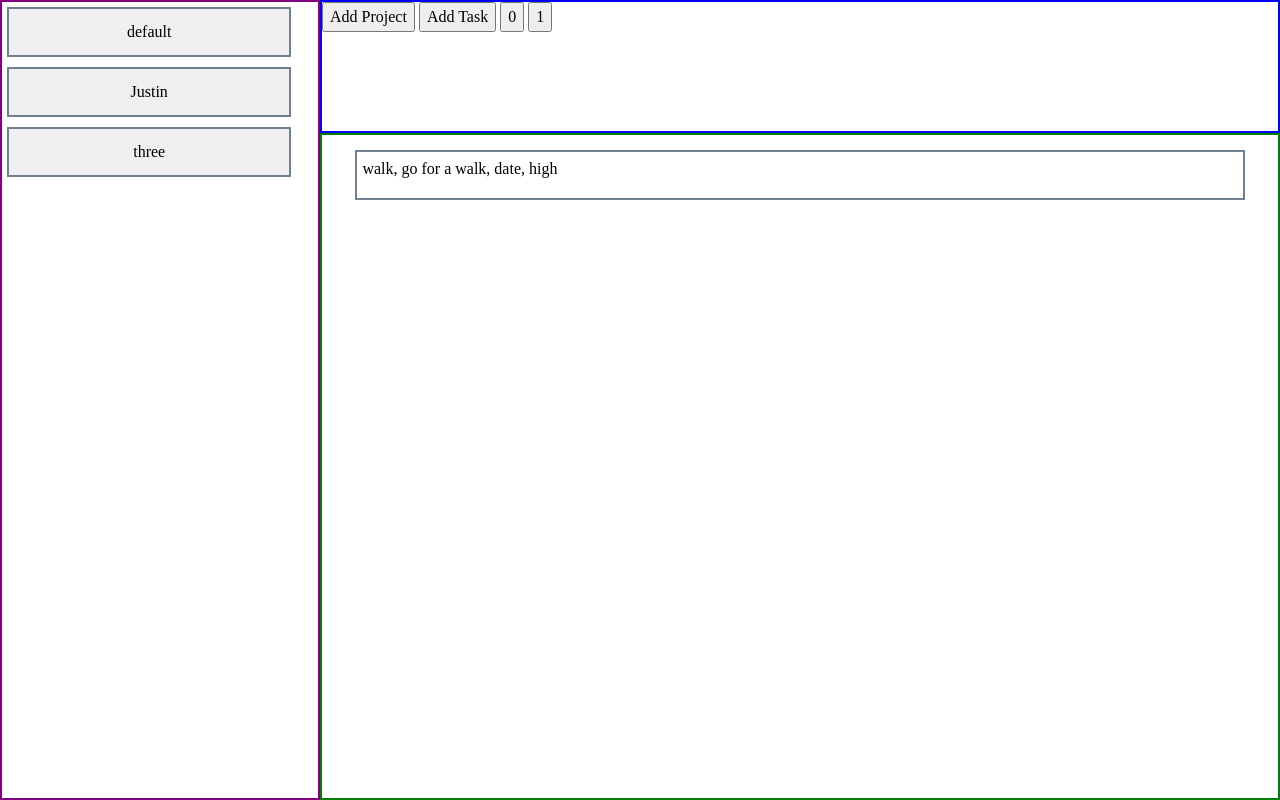
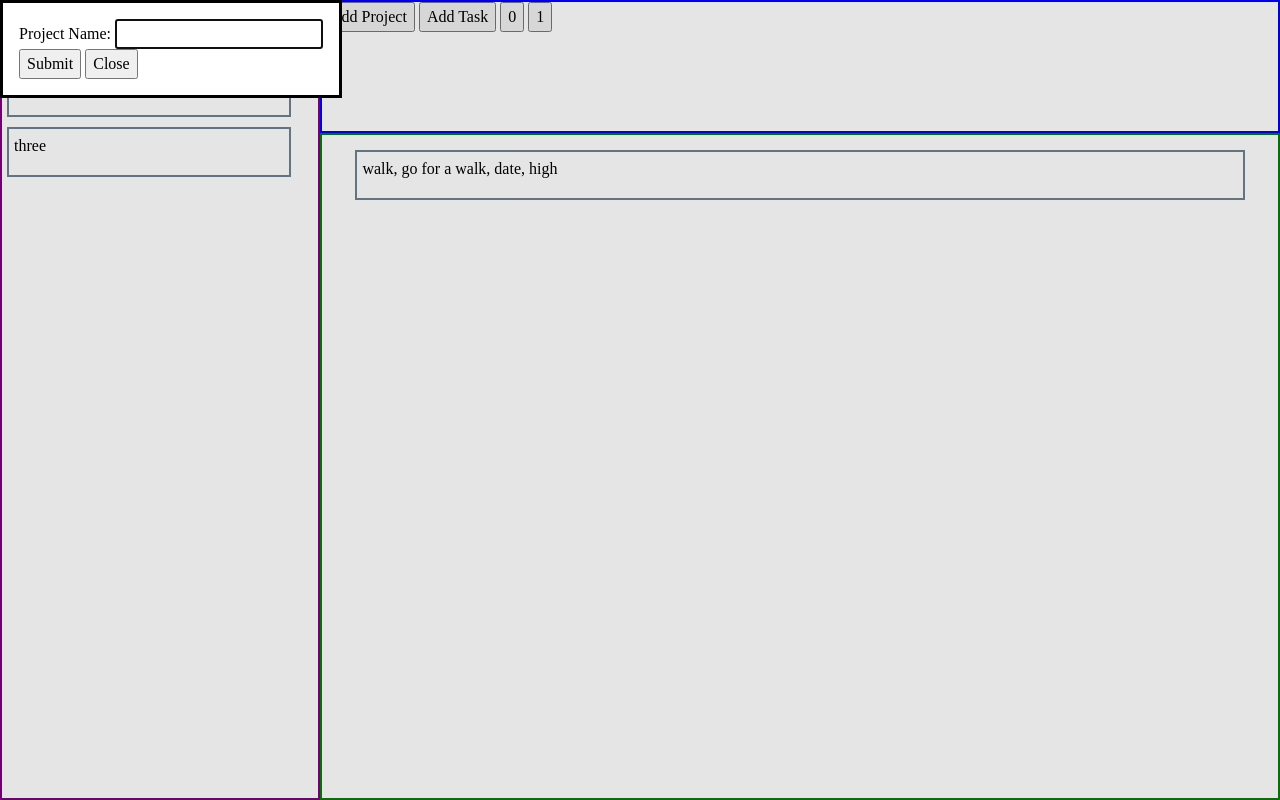
Before and after one commit to JuicetenG/todo-list, a website built with webpack: page src/template.html in a window 1280 px wide. Both pictures are taken after a click on the button "Add Project". Built offline with nearby package versions, Linux system fonts and the light colour scheme.

Commit message:
add functionality to click on different projects and to add projects using the add project button

```diff
--- a/src/actions.js
+++ b/src/actions.js
@@ -12,6 +12,7 @@ const actions = (() => {
     projectIDs();
     dom.displayProjects();
     currentProject = projects[newProject.id];
+    dom.displayTodos();
   }
 
   function projectIDs() {
--- a/src/dom.js
+++ b/src/dom.js
@@ -1,8 +1,14 @@
 import actions from './actions.js';
 
 const dom  = (() => {
-  const addTaskBtn = document.querySelector("#addTodo");
+  const addTaskBtn = document.querySelector('#addTodo');
+  const addProjectBtn = document.querySelector('#addProject')
   let projectButtons;
+
+  const projectForm = document.querySelector('#projectForm');
+  const projectModal = document.querySelector('#projectModal');
+  const projectSubmit = document.querySelector('#projectSubmitButton');
+  const projectClose = document.querySelector('#projectCloseButton');
 
   const todoForm = document.querySelector('#todoForm');
   const todoModal = document.querySelector('#todoModal');
@@ -13,6 +19,8 @@ const dom  = (() => {
   let todoDescription = document.querySelector('#todoDesc');
   let todoDate = document.querySelector('#todoDate');
   let todoPriority = document.querySelector('#todoPriority');
+
+  let projectName = document.querySelector('#projectName');
 
   function displayTodos() {
     const todoDisplay = document.querySelector('#rightColumn');
@@ -32,24 +40,25 @@ const dom  = (() => {
     projectsDisplay.textContent = '';
     let projects = actions.getProjects();
     for(const project of projects) {
-      let newProject = document.createElement('button');
+      let newProject = document.createElement('div');
       newProject.textContent = project.name;
       newProject.classList.add('project');
       newProject.value = project.id;
       projectsDisplay.appendChild(newProject);
     }
     projectButtons = document.querySelectorAll('.project');
-    projectButtons.forEach(project => console.log(project.value));
+    projectButtons.forEach(button => button.addEventListener('click', () => {
+      actions.changeProject(button.value);
+    }));
   }
 
   function listen() {
     addTaskBtn.addEventListener('click', () => {
-      displayTodos();
       todoModal.showModal();
     });
 
     todoSubmit.addEventListener('click', () => {
-      if(todoForm.checkValidity() === true){
+      if(todoForm.checkValidity() === true) {
         actions.addTodo(todoTitle.value, todoDescription.value,
           todoDate.value, todoPriority.value);
         todoModal.close();
@@ -62,9 +71,21 @@ const dom  = (() => {
       todoModal.close();
     });
 
-    projectButtons.forEach(button => button.addEventListener('click', () => {
-      actions.changeProject(button.value);
-    }))
+    addProjectBtn.addEventListener('click', ()=> {
+      projectModal.showModal();
+    });
+
+    projectSubmit.addEventListener('click', () => {
+      if(projectForm.checkValidity() === true) {
+        actions.createProject(projectName.value);
+        projectModal.close();
+        projectForm.reset();
+      } else return;
+    });
+
+    projectClose.addEventListener('click', () => {
+      projectModal.close();
+    });
   }
 
   return { displayTodos, displayProjects, listen };
--- a/src/index.js
+++ b/src/index.js
@@ -10,5 +10,6 @@ actions.addTodo('walk', 'go for a walk', 'date', 'high');
 dom.displayTodos();
 actions.createProject('Justin');
 actions.createProject('three');
+actions.changeProject(0);
 
 dom.listen();
--- a/src/template.html
+++ b/src/template.html
@@ -41,6 +41,20 @@
           </form>
         </div>
       </dialog>
+      <dialog id="projectModal">
+        <div class="project-form-container">
+          <form action="" method="post" id="projectForm">
+            <div class="form-item">
+              <label for="projectName">Project Name: </label>
+              <input type="text" id="projectName" name="project-name" required>
+            </div>
+            <div class="button-container">
+              <button type="submit" id="projectSubmitButton">Submit</button>
+              <button type="button" id="projectCloseButton">Close</button>
+            </div>
+          </form>
+        </div>
+      </dialog>
       <div id="headerDiv">
         <button id="addProject">Add Project</button>
         <button id="addTodo">Add Task</button>
```
